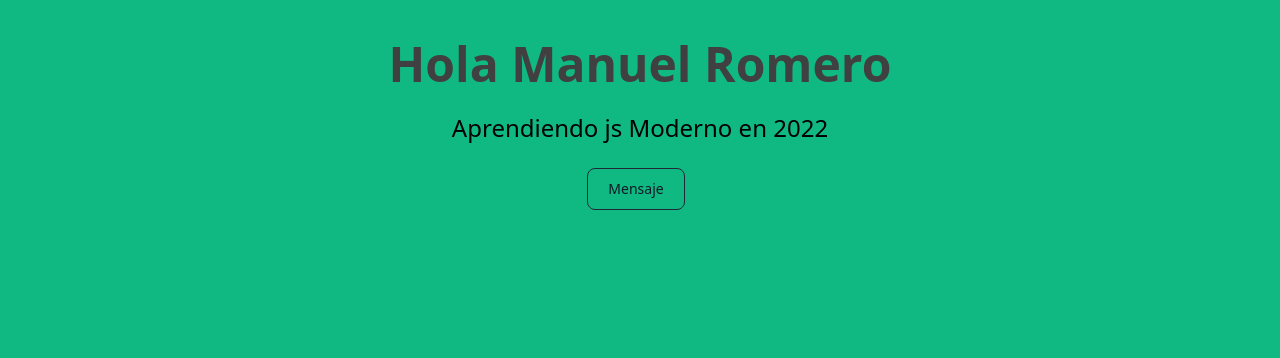
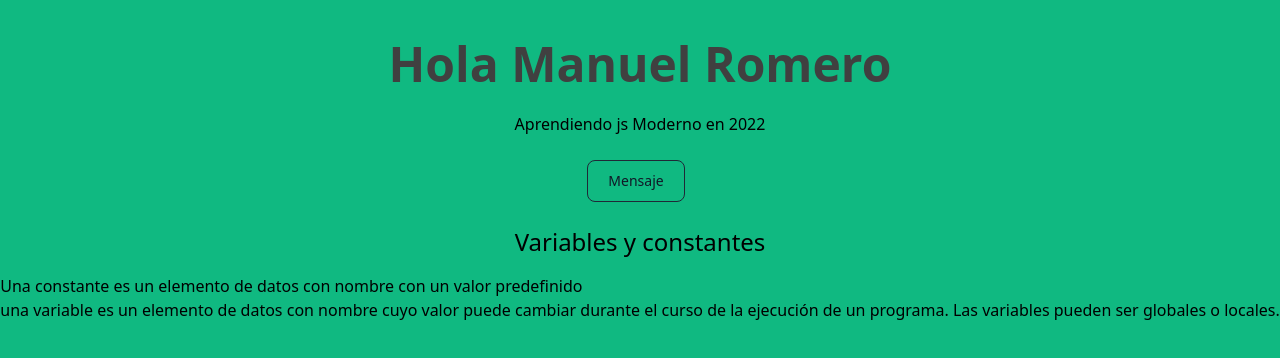
Before and after one commit to maalroba22/estuandojs, a plain HTML site: page 01-Introduccion/index.html in a window 1280 px wide. Drawn offline with nearby package versions, Linux system fonts and the light colour scheme; a web font is replaced by a local one.

Commit message:
constates y variables termnados

```diff
--- a/01-Introduccion/index.html
+++ b/01-Introduccion/index.html
@@ -12,9 +12,13 @@
         <h1 class="nombre font-bold text-neutral-700 text-5xl ">
 
         </h1>
-        <p class="m-6 text-2xl">Aprendiendo js Moderno en 2022</p>
+        <p class="m-6 text-1.8xl">Aprendiendo js Moderno en 2022</p>
         <button  onClick='alertica()' type="button" id='mensaje' class="text-gray-900 hover:text-white border border-gray-800 hover:bg-gray-900 focus:ring-4 focus:outline-none focus:ring-gray-300 font-medium rounded-lg text-sm px-5 py-2.5 text-center mr-2 mb-2 dark:border-gray-600 dark:text-gray-400 dark:hover:text-white dark:hover:bg-gray-600 dark:focus:ring-gray-800">Mensaje</button>
 
+                <h2 class="text-2xl m-4" >Variables y constantes</h2>
+                <div id="tehoria" >
+
+                </div>
     </div>
 </body>
 
--- a/01-Introduccion/js/app.js
+++ b/01-Introduccion/js/app.js
@@ -2,11 +2,19 @@
  * @description: Toma el nombre y lo pinta en el h1
  */
 nombre = document.querySelector('.nombre')
+tehoria = document.querySelector('#tehoria')
 
+nombre.innerHTML = `
+    Hola Manuel Romero
+`
+const alertica = () => {
+    alert('!hola tengo el gusto de informarle que estas aprendiendo js..')
+}
 
-nombre.innerHTML =`
-Hola Manuel Romero
-`
- const alertica =()=>{
-    alert('!hola tengo el gusto de informarle que estas aprendiendo js..')
- }
+tehoria.innerHTML = `
+                    <ul class="list-disc">
+                            <li>Una constante es un elemento de datos con nombre con un valor predefinido</li>
+                            <li>una variable es un elemento de datos con nombre cuyo valor puede cambiar durante el curso de la ejecución de un programa. Las variables pueden ser globales o locales.</li>
+                    </ul>
+
+ `
```
